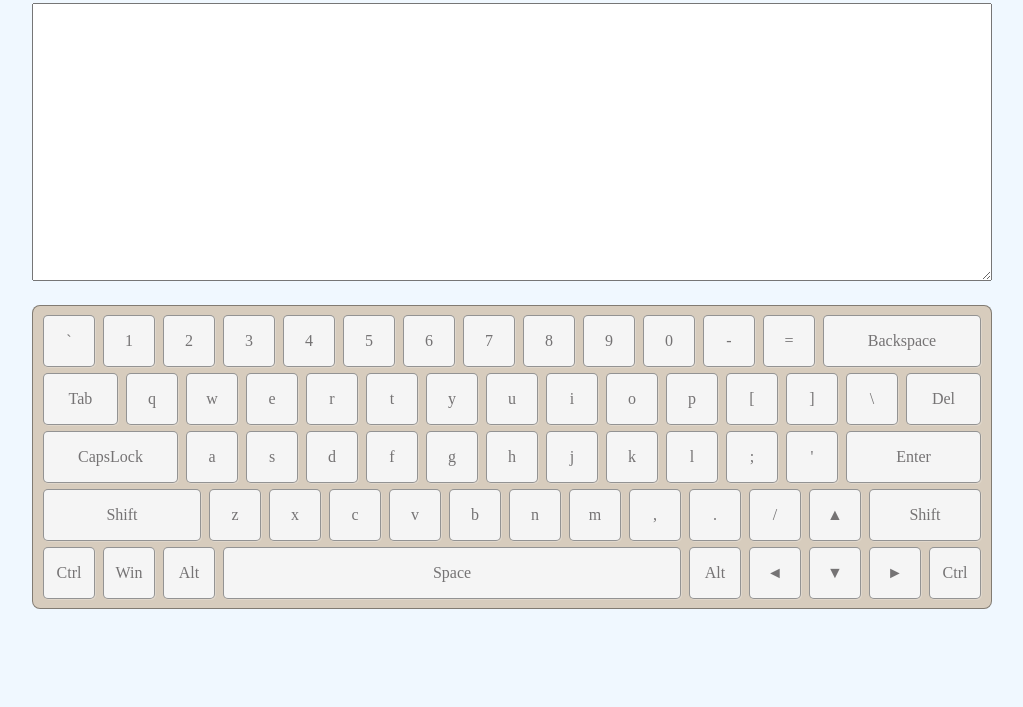
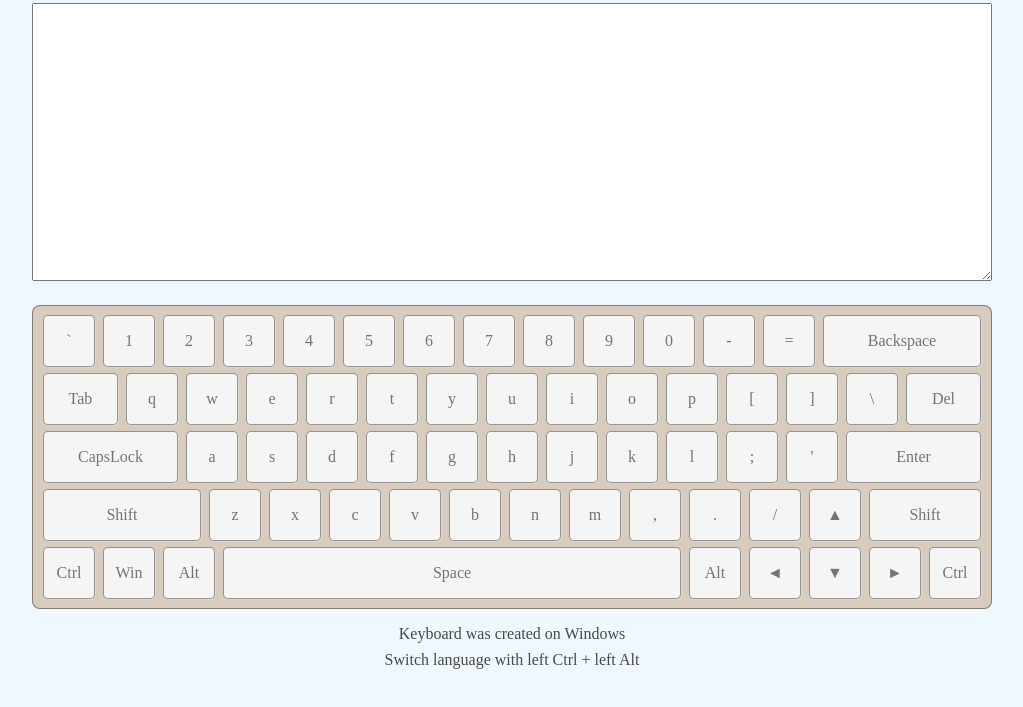
Before and after one commit to m208/rss-keyboard, a website built with webpack: page src/index.html in a window 1280 px wide. Shown: the part 79-786 px from the top of the page, without its empty margins (128-1151 px from the left). Built offline with nearby package versions, Linux system fonts and the light colour scheme.

Commit message:
feat: add description el with JS

```diff
--- /dev/null
+++ b/src/assets/js/Description.js
@@ -0,0 +1,13 @@
+import Element from './Element';
+
+export default class Description {
+  constructor(text) {
+    const wrapper = new Element(document.body, { classes: 'description-wrapper' });
+
+    const desc1 = new Element(wrapper.node, { classes: 'description', tag: 'p' });
+    const desc2 = new Element(wrapper.node, { classes: 'description', tag: 'p' });
+
+    desc1.node.textContent = 'Keyboard was created on Windows';
+    desc2.node.textContent = 'Switch language with left Ctrl + left Alt';
+  }
+}
--- a/src/assets/js/app.js
+++ b/src/assets/js/app.js
@@ -1,3 +1,4 @@
+import Description from './Description';
 import Element from './Element';
 import Keyboard from './Keyboard';
 import TextOutput from './TetxOutput';
@@ -8,6 +9,7 @@ export default class App {
     const title = new Title('RSS Virtual Keyboard');
     const output = new TextOutput(this);
     const keyboard = new Keyboard(this);
+    const desc = new Description();
     this.audio = new Audio('/dist/sound/clc1.mp3');
 
     document.body.addEventListener('keydown', (e) => {
--- /dev/null
+++ b/src/assets/scss/components/_description.scss
@@ -0,0 +1,11 @@
+.description-wrapper {
+    @include flex(column, center, center);
+    margin: 0 auto;
+    padding: 1em 0;
+
+    .description {
+        text-align: center;
+        color: #484848;
+        margin-bottom: 0.5em;
+    }
+}
--- a/src/assets/scss/main.scss
+++ b/src/assets/scss/main.scss
@@ -4,5 +4,6 @@
 
 @import "components/keyboard";
 @import "components/title";
+@import "components/description";
 @import "layout/app";
 @import "layout/text-output";
```
